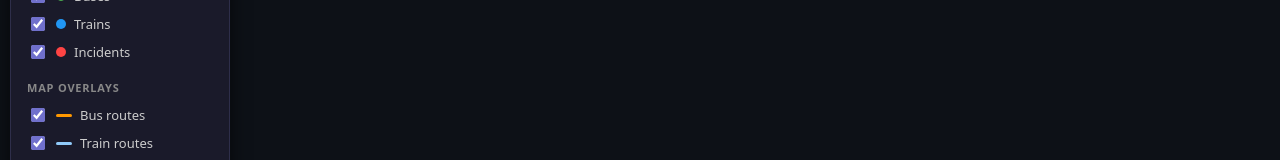
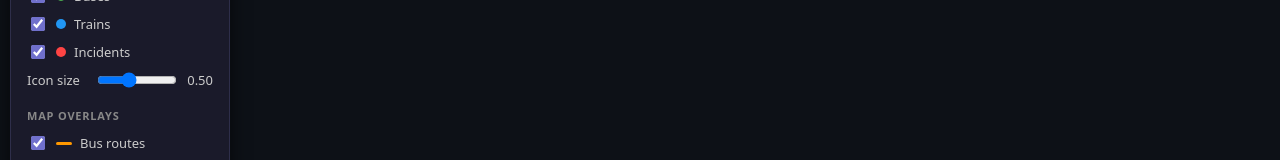
Before and after one commit to alexander-ziegler-simonsen/traffic-intelligence-system, a React (Vite) app in the folder client/: page / in a window 1280 px wide. Both pictures are taken after a click on the button "Toggle settings". Shown: the part 318-478 px from the top of the page. Built offline with nearby package versions, Linux system fonts and the light colour scheme; no server answers.

Commit message:
client - changed it so vehicle show up as icons, which their size can be changed with the settings panel

```diff
--- a/client/src/components/SettingsPanel.tsx
+++ b/client/src/components/SettingsPanel.tsx
@@ -57,6 +57,18 @@ export default function SettingsPanel() {
               <span className="dot" style={{ background: t.incident }} />
               Incidents
             </label>
+            <div className="interval-row">
+              Icon size
+              <div style={{ display: 'flex', alignItems: 'center', gap: 6 }}>
+                <input
+                  type="range" min={0.2} max={1.0} step={0.05}
+                  value={settings.vehicleIconSize}
+                  onChange={e => update({ vehicleIconSize: Number(e.target.value) })}
+                  style={{ width: 80 }}
+                />
+                <span style={{ minWidth: 28, textAlign: 'right' }}>{settings.vehicleIconSize.toFixed(2)}</span>
+              </div>
+            </div>
           </section>
 
           <section>
--- a/client/src/config/mapStyle.ts
+++ b/client/src/config/mapStyle.ts
@@ -187,14 +187,24 @@ export function buildMapStyle(martinUrl: string, t: Theme): maplibregl.StyleSpec
         paint: { 'circle-color': t.incident, 'circle-radius': 7, 'circle-stroke-color': '#fff', 'circle-stroke-width': 1.5, 'circle-opacity': 0.95 },
       },
       {
-        id: 'vehicles-bus', type: 'circle', source: 'vehicles',
+        id: 'vehicles-bus', type: 'symbol', source: 'vehicles',
         filter: ['==', ['get', 'type'], 'bus'],
-        paint: { 'circle-color': t.bus, 'circle-radius': 6, 'circle-stroke-color': '#fff', 'circle-stroke-width': 1 },
+        layout: {
+          'icon-image': 'vehicle-bus',
+          'icon-size': 1,
+          'icon-allow-overlap': true,
+          'icon-ignore-placement': true,
+        },
       },
       {
-        id: 'vehicles-train', type: 'circle', source: 'vehicles',
+        id: 'vehicles-train', type: 'symbol', source: 'vehicles',
         filter: ['==', ['get', 'type'], 'train'],
-        paint: { 'circle-color': t.train, 'circle-radius': 8, 'circle-stroke-color': '#fff', 'circle-stroke-width': 1.5 },
+        layout: {
+          'icon-image': 'vehicle-train',
+          'icon-size': 1,
+          'icon-allow-overlap': true,
+          'icon-ignore-placement': true,
+        },
       },
     ],
   }
--- a/client/src/context/SettingsContext.tsx
+++ b/client/src/context/SettingsContext.tsx
@@ -18,6 +18,7 @@ export interface Settings {
   showTrafficSignals: boolean
   vehiclesPollMs: number
   incidentsPollMs: number
+  vehicleIconSize: number
 }
 
 const STORAGE_KEY = 'tis-settings'
@@ -39,6 +40,7 @@ const defaults: Settings = {
   showTrafficSignals: true,
   vehiclesPollMs: 5000,
   incidentsPollMs: 10000,
+  vehicleIconSize: 0.5,
 }
 
 function load(): Settings {
```
